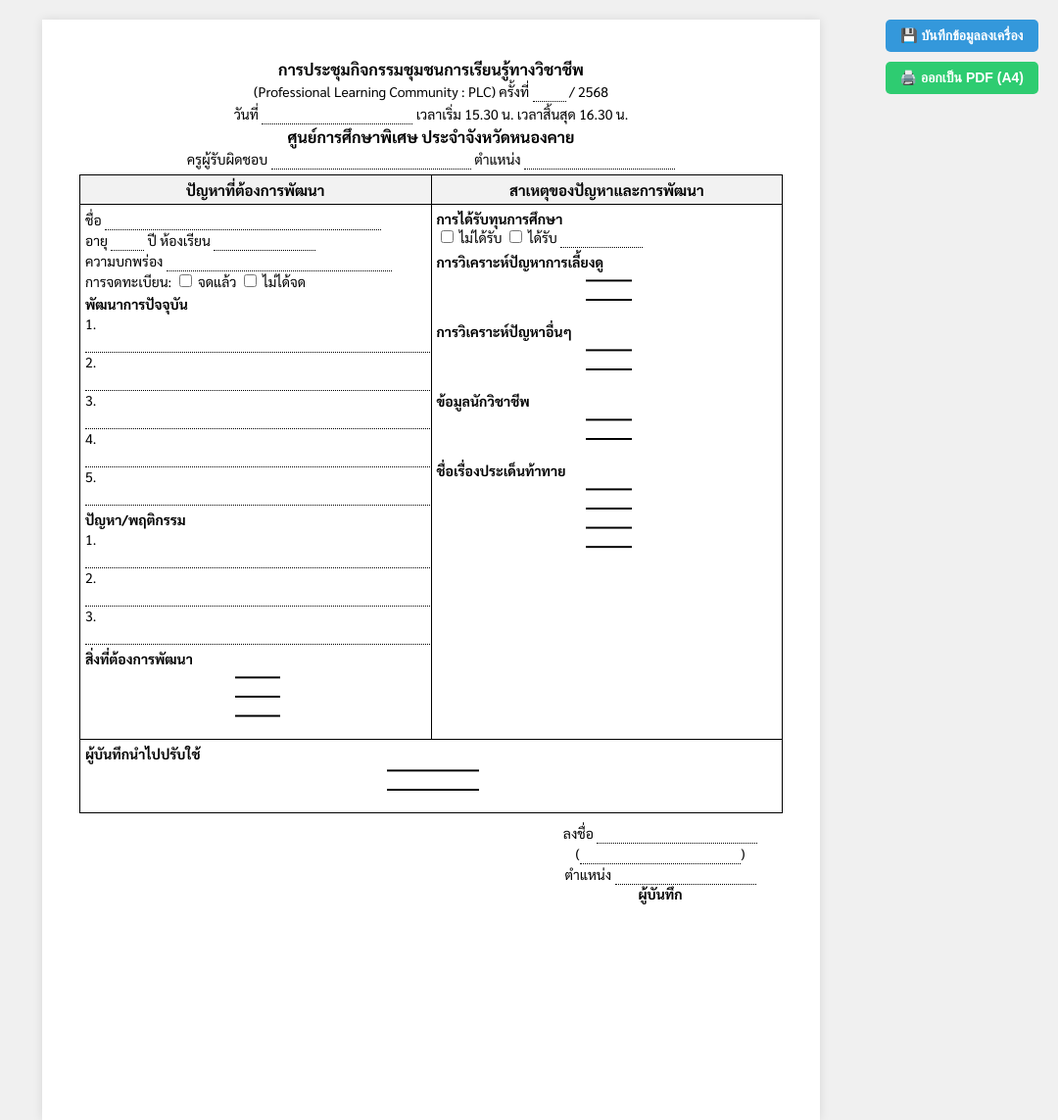
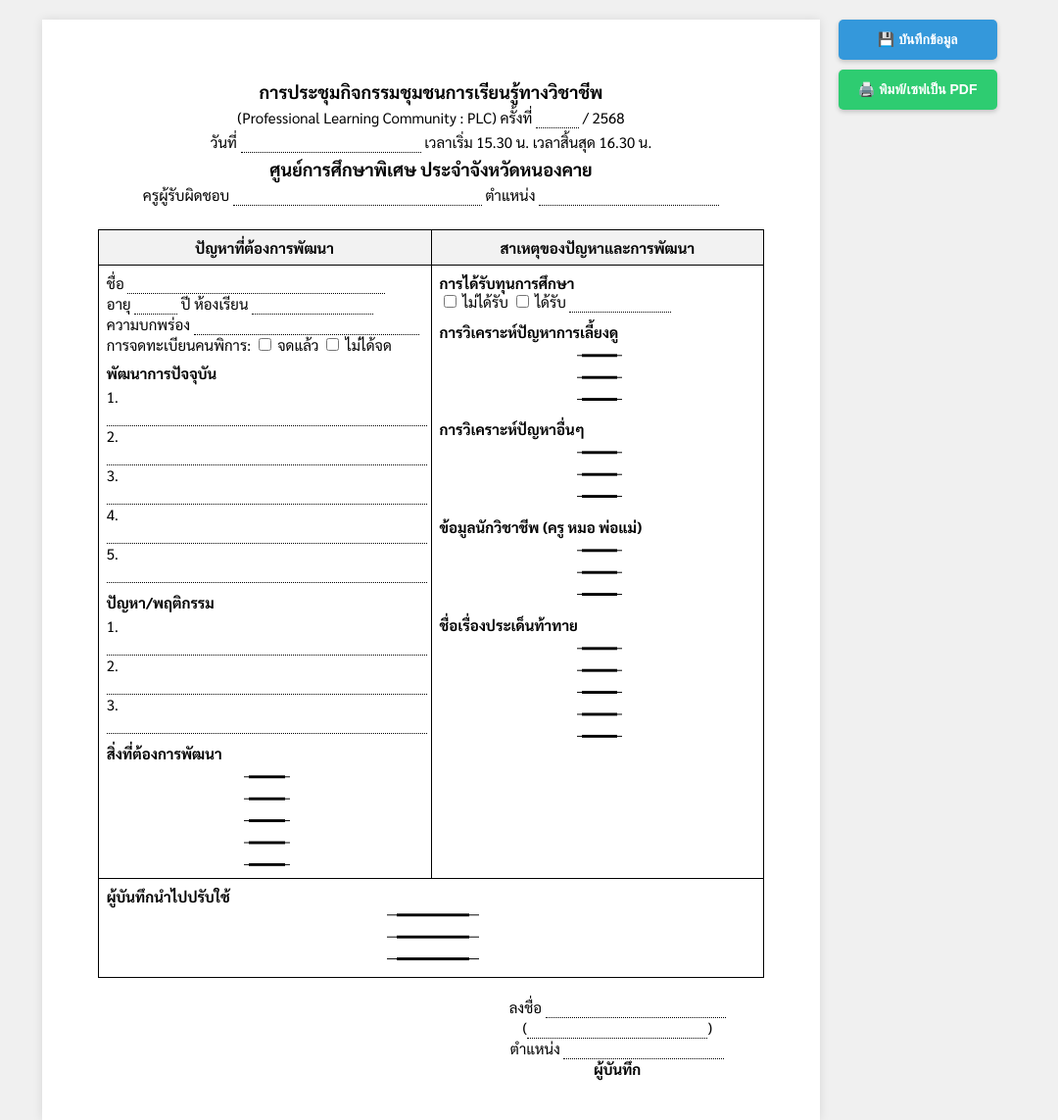
Before and after one commit to prawee/learning-community, a plain HTML site: page index.html in a window 1280 px wide. Shown: the whole page at 98% size, without its empty margins (200-1280 px from the left). Drawn offline with Linux system fonts and the light colour scheme.

Commit message:
fix: fit to a4 page

```diff
--- a/index.html
+++ b/index.html
@@ -10,56 +10,63 @@
         /* ตั้งค่าหน้ากระดาษ A4 */
         @page {
             size: A4;
-            margin: 1cm;
+            margin: 0;
+            /* ให้ระยะขอบเป็น 0 แล้วใช้ padding ใน container แทน เพื่อความคุมได้แม่นยำ */
         }
 
         body {
             font-family: 'Sarabun', sans-serif;
             background-color: #f0f0f0;
             margin: 0;
-            padding: 20px;
+            padding: 20px 0;
+            display: flex;
+            justify-content: center;
         }
 
         .container {
             width: 210mm;
-            /* ขนาด A4 */
-            min-height: 297mm;
-            margin: 0 auto;
+            height: 297mm;
+            /* บังคับความสูงเต็ม A4 */
             background: white;
-            padding: 1cm; /* ลดจาก 1.5cm */
+            padding: 1.5cm;
+            /* ระยะขอบกระดาษด้านใน */
             box-sizing: border-box;
             position: relative;
             box-shadow: 0 0 10px rgba(0, 0, 0, 0.1);
+            display: flex;
+            flex-direction: column;
         }
 
         .header {
             text-align: center;
-            margin-bottom: 5px; /* ลดจาก 15px */
+            margin-bottom: 20px;
         }
 
         .header h3 {
-            margin: 2px 0; /* ลดระยะห่าง */
-            font-size: 16px; /* ลดจาก 18px */
+            margin: 5px 0;
+            font-size: 18px;
         }
 
         .header p {
-            margin: 2px 0;
-            font-size: 14px;
+            margin: 4px 0;
+            font-size: 15px;
         }
 
         table {
             width: 100%;
             border-collapse: collapse;
             table-layout: fixed;
+            flex-grow: 1;
+            /* ให้ตารางขยายตัวเพื่อเติมเต็มพื้นที่ */
         }
 
         th,
         td {
             border: 1px solid black;
-            padding: 5px; /* ลดจาก 8px */
+            padding: 8px;
             vertical-align: top;
             word-wrap: break-word;
-            font-size: 14px; /* ลดขนาดฟอนต์ในตาราง */
+            font-size: 15px;
         }
 
         th {
@@ -72,7 +79,7 @@
             border: none;
             border-bottom: 1px dotted #000;
             font-family: 'Sarabun', sans-serif;
-            font-size: 14px; /* ลดขนาดฟอนต์ */
+            font-size: 14px;
             width: 100%;
             outline: none;
             background: transparent;
@@ -80,27 +87,29 @@
 
         textarea {
             border-bottom: none;
-            line-height: 1.4; /* ลดจาก 1.8 */
+            line-height: 1.4;
             background-image: radial-gradient(#000 10%, transparent 10%);
-            background-position: 0 1.3em;
-            background-size: 100% 1.4em;
+            background-position: 0 1.5em;
+            background-size: 100% 1.6em;
             background-repeat: repeat-y;
-            resize: none; /* ห้ามขยายช่อง */
+            resize: none;
         }
 
         .footer-section {
-            margin-top: 10px; /* ลดจาก 30px */
-            float: right;
-            width: 250px;
+            margin-top: 20px;
+            align-self: flex-end;
+            /* จัดชิดขวาด้านล่าง */
+            width: 300px;
             text-align: center;
-            font-size: 14px;
+            font-size: 15px;
         }
 
         /* ปุ่มควบคุม */
         .controls {
             position: fixed;
             top: 20px;
-            right: 20px;
+            left: calc(50% + 110mm);
+            /* วางข้างๆ กระดาษ */
             display: flex;
             flex-direction: column;
             gap: 10px;
@@ -108,13 +117,15 @@
         }
 
         .btn {
-            padding: 8px 15px;
+            padding: 12px 20px;
             cursor: pointer;
             border: none;
             border-radius: 5px;
             color: white;
             font-weight: bold;
             font-size: 14px;
+            white-space: nowrap;
+            box-shadow: 0 2px 5px rgba(0, 0, 0, 0.2);
         }
 
         .btn-save {
@@ -127,23 +138,20 @@
 
         /* การตั้งค่าเมื่อพิมพ์ PDF */
         @media print {
-            @page {
-                size: A4;
-                margin: 0.5cm;
-            }
-
             body {
                 background: none;
                 padding: 0;
+                display: block;
             }
 
             .container {
                 margin: 0;
                 box-shadow: none;
-                width: 100% !important;
-                height: 100% !important;
-                padding: 0.5cm;
-                min-height: auto;
+                width: 210mm;
+                height: 297mm;
+                padding: 1.5cm;
+                /* ป้องกันการขึ้นหน้าใหม่ถ้ามีขอบเล็กน้อย */
+                page-break-after: avoid;
             }
 
             .controls {
@@ -160,20 +168,20 @@
 <body>
 
     <div class="controls">
-        <button class="btn btn-save" onclick="saveData()">💾 บันทึกข้อมูลลงเครื่อง</button>
-        <button class="btn btn-print" onclick="window.print()">🖨️ ออกเป็น PDF (A4)</button>
+        <button class="btn btn-save" onclick="saveData()">💾 บันทึกข้อมูล</button>
+        <button class="btn btn-print" onclick="window.print()">🖨️ พิมพ์/เซฟเป็น PDF</button>
     </div>
 
     <div class="container" id="formContents">
         <div class="header">
             <h3>การประชุมกิจกรรมชุมชนการเรียนรู้ทางวิชาชีพ</h3>
-            <p>(Professional Learning Community : PLC) ครั้งที่ <input type="text" id="round" style="width: 30px;"> /
+            <p>(Professional Learning Community : PLC) ครั้งที่ <input type="text" id="round" style="width: 40px;"> /
                 2568</p>
-            <p>วันที่ <input type="text" id="date_str" style="width: 150px;"> เวลาเริ่ม 15.30 น. เวลาสิ้นสุด 16.30 น.
+            <p>วันที่ <input type="text" id="date_str" style="width: 180px;"> เวลาเริ่ม 15.30 น. เวลาสิ้นสุด 16.30 น.
             </p>
             <h3>ศูนย์การศึกษาพิเศษ ประจำจังหวัดหนองคาย</h3>
-            <p>ครูผู้รับผิดชอบ <input type="text" id="teacher" style="width: 200px;"> ตำแหน่ง <input type="text"
-                    id="position" style="width: 150px;"></p>
+            <p>ครูผู้รับผิดชอบ <input type="text" id="teacher" style="width: 250px;"> ตำแหน่ง <input type="text"
+                    id="position" style="width: 180px;"></p>
         </div>
 
         <table>
@@ -184,50 +192,50 @@
             <tr>
                 <td>
                     ชื่อ <input type="text" id="std_name" style="width: 80%;"><br>
-                    อายุ <input type="text" id="age" style="width: 30px;"> ปี ห้องเรียน <input type="text" id="room"
-                        style="width: 100px;"><br>
-                    ความบกพร่อง <input type="text" id="disability" style="width: 65%;"><br>
-                    การจดทะเบียน: <input type="checkbox" id="reg_yes"> จดแล้ว <input type="checkbox" id="reg_no">
+                    อายุ <input type="text" id="age" style="width: 40px;"> ปี ห้องเรียน <input type="text" id="room"
+                        style="width: 120px;"><br>
+                    ความบกพร่อง <input type="text" id="disability" style="width: 70%;"><br>
+                    การจดทะเบียนคนพิการ: <input type="checkbox" id="reg_yes"> จดแล้ว <input type="checkbox" id="reg_no">
                     ไม่ได้จด
-                    <p style="margin: 5px 0 2px 0;"><strong>พัฒนาการปัจจุบัน</strong></p>
+                    <p style="margin: 10px 0 5px 0;"><strong>พัฒนาการปัจจุบัน</strong></p>
                     1. <input type="text" id="dev1"><br>
                     2. <input type="text" id="dev2"><br>
                     3. <input type="text" id="dev3"><br>
                     4. <input type="text" id="dev4"><br>
                     5. <input type="text" id="dev5">
-                    <p style="margin: 5px 0 2px 0;"><strong>ปัญหา/พฤติกรรม</strong></p>
+                    <p style="margin: 10px 0 5px 0;"><strong>ปัญหา/พฤติกรรม</strong></p>
                     1. <input type="text" id="prob1"><br>
                     2. <input type="text" id="prob2"><br>
                     3. <input type="text" id="prob3">
-                    <p style="margin: 5px 0 2px 0;"><strong>สิ่งที่ต้องการพัฒนา</strong></p>
-                    <textarea id="want_dev" rows="3"></textarea>
+                    <p style="margin: 10px 0 5px 0;"><strong>สิ่งที่ต้องการพัฒนา</strong></p>
+                    <textarea id="want_dev" rows="5"></textarea>
                 </td>
                 <td>
                     <strong>การได้รับทุนการศึกษา</strong><br>
                     <input type="checkbox" id="fund_no"> ไม่ได้รับ <input type="checkbox" id="fund_yes"> ได้รับ <input
-                        type="text" id="fund_detail" style="width: 80px;">
-                    <p style="margin: 5px 0 2px 0;"><strong>การวิเคราะห์ปัญหาการเลี้ยงดู</strong></p>
-                    <textarea id="family_analysis" rows="2"></textarea>
-                    <p style="margin: 5px 0 2px 0;"><strong>การวิเคราะห์ปัญหาอื่นๆ</strong></p>
-                    <textarea id="other_analysis" rows="2"></textarea>
-                    <p style="margin: 5px 0 2px 0;"><strong>ข้อมูลนักวิชาชีพ</strong></p>
-                    <textarea id="expert_analysis" rows="2"></textarea>
-                    <p style="margin: 5px 0 2px 0;"><strong>ชื่อเรื่องประเด็นท้าทาย</strong></p>
-                    <textarea id="challenge_name" rows="4"></textarea>
+                        type="text" id="fund_detail" style="width: 100px;">
+                    <p style="margin: 10px 0 5px 0;"><strong>การวิเคราะห์ปัญหาการเลี้ยงดู</strong></p>
+                    <textarea id="family_analysis" rows="3"></textarea>
+                    <p style="margin: 10px 0 5px 0;"><strong>การวิเคราะห์ปัญหาอื่นๆ</strong></p>
+                    <textarea id="other_analysis" rows="3"></textarea>
+                    <p style="margin: 10px 0 5px 0;"><strong>ข้อมูลนักวิชาชีพ (ครู หมอ พ่อแม่)</strong></p>
+                    <textarea id="expert_analysis" rows="3"></textarea>
+                    <p style="margin: 10px 0 5px 0;"><strong>ชื่อเรื่องประเด็นท้าทาย</strong></p>
+                    <textarea id="challenge_name" rows="5"></textarea>
                 </td>
             </tr>
             <tr>
                 <td colspan="2">
                     <strong>ผู้บันทึกนำไปปรับใช้</strong><br>
-                    <textarea id="apply_use" rows="2"></textarea>
+                    <textarea id="apply_use" rows="3"></textarea>
                 </td>
             </tr>
         </table>
 
         <div class="footer-section">
-            ลงชื่อ <input type="text" id="sign_name" style="width: 160px;"><br>
-            (<input type="text" id="sign_full" style="width: 160px;">)<br>
-            ตำแหน่ง <input type="text" id="sign_pos" style="width: 140px;"><br>
+            ลงชื่อ <input type="text" id="sign_name" style="width: 180px;"><br>
+            (<input type="text" id="sign_full" style="width: 180px;">)<br>
+            ตำแหน่ง <input type="text" id="sign_pos" style="width: 160px;"><br>
             <strong>ผู้บันทึก</strong>
         </div>
     </div>
```
